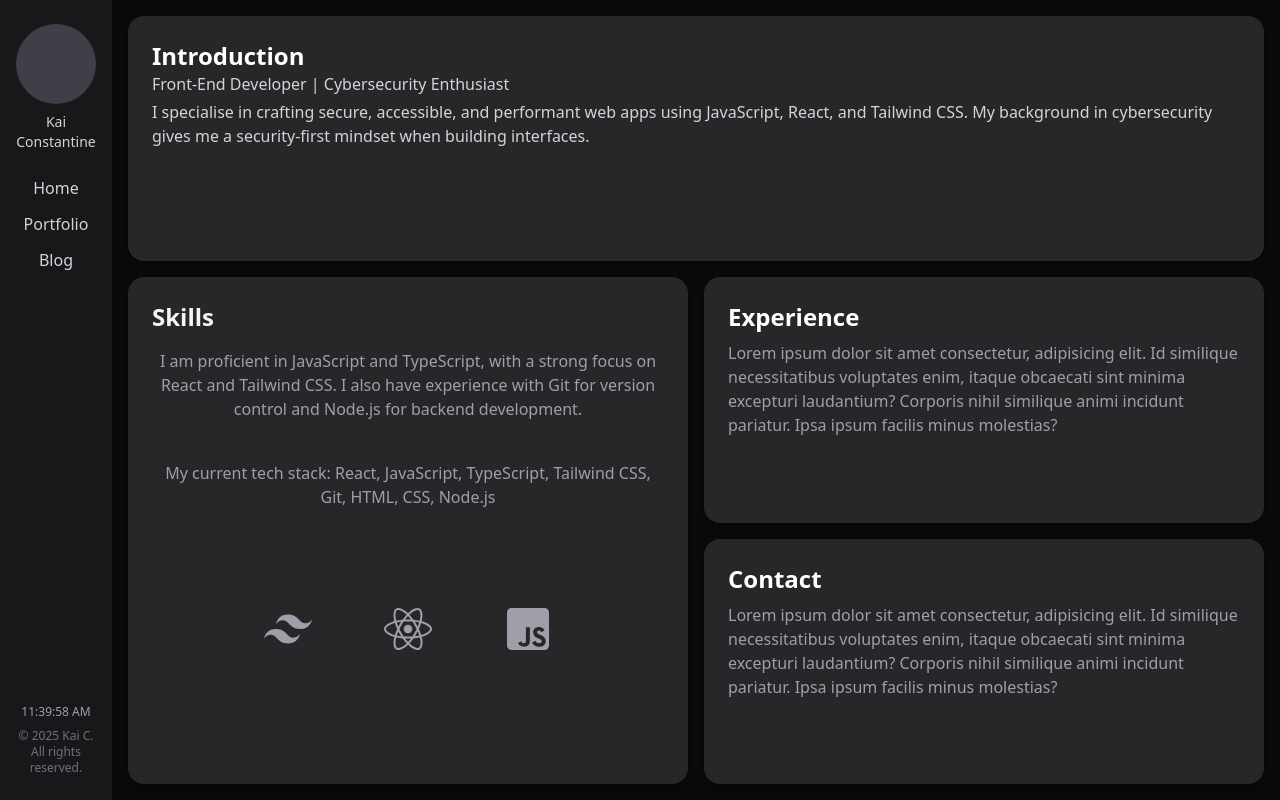
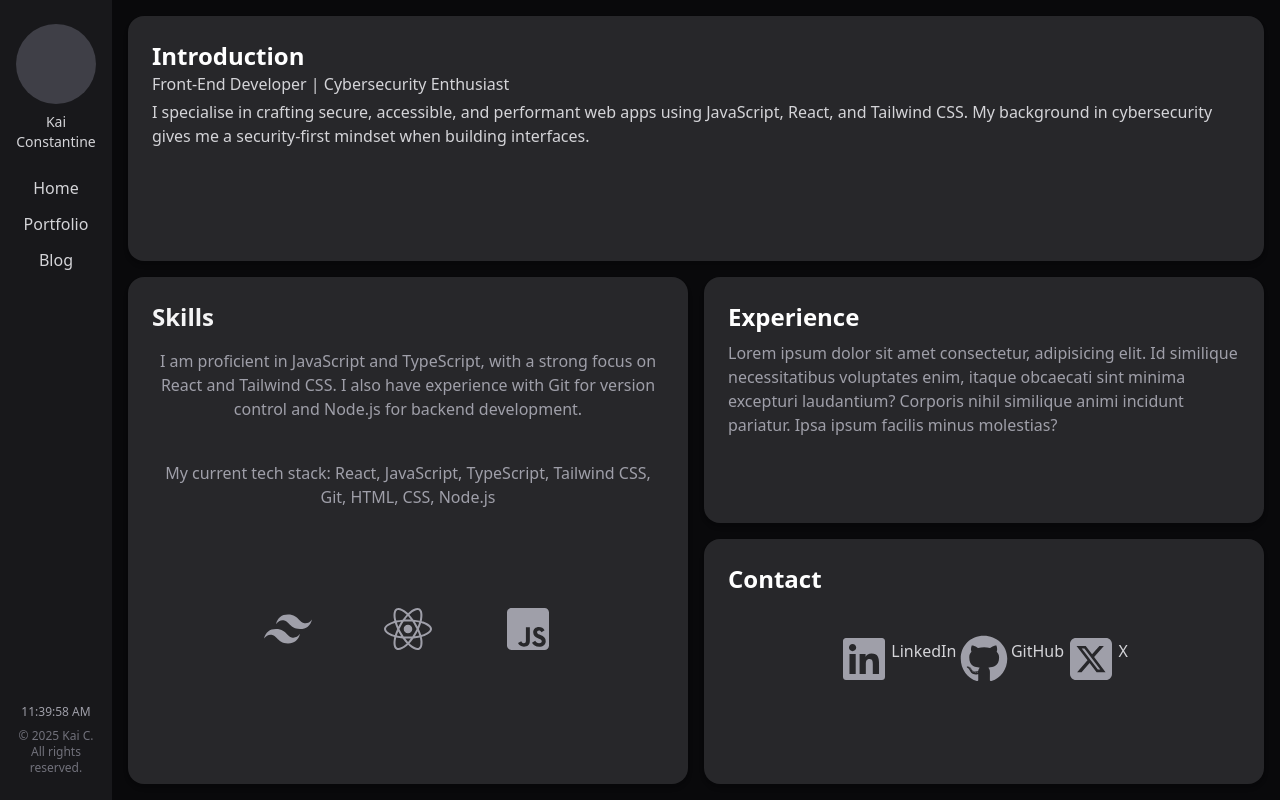
Before and after one commit to Kaialogen/Portfolio, a React (Vite) app: page / in a window 1280 px wide. Built offline with nearby package versions, Linux system fonts and the light colour scheme.

Commit message:
Feat: Update Contact component to include social media links and remove placeholder text

```diff
--- a/src/components/Layout/Contact.tsx
+++ b/src/components/Layout/Contact.tsx
@@ -1,7 +1,19 @@
+import { FaLinkedin, FaGithub } from "react-icons/fa";
+import { FaSquareXTwitter } from "react-icons/fa6";
+
 const Contact = () => (
     <section className="p-6 rounded-2xl bg-zinc-800 shadow-md h-full">
       <h1 className="text-2xl font-bold">Contact</h1>
-      <p className="mt-2 text-zinc-400">Lorem ipsum dolor sit amet consectetur, adipisicing elit. Id similique necessitatibus voluptates enim, itaque obcaecati sint minima excepturi laudantium? Corporis nihil similique animi incidunt pariatur. Ipsa ipsum facilis minus molestias?</p>
+      <div className="mt-6 flex justify-center items-center">
+        <div className="flex items-center justify-between w-72">
+          <FaLinkedin className="w-12 h-12 text-zinc-400 mt-4" />
+            <a href="https://www.linkedin.com/in/kai-constantine-834952197/" target="_blank" rel="noopener noreferrer" className="text-zinc-300 hover:text-zinc-100">LinkedIn</a>
+          <FaGithub className="w-12 h-12 text-zinc-400 mt-4" />
+            <a href="https://github.com/Kaialogen" target="_blank" rel="noopener noreferrer" className="text-zinc-300 hover:text-zinc-100">GitHub</a>
+          <FaSquareXTwitter className="w-12 h-12 text-zinc-400 mt-4" />
+            <a href="https://twitter.com/Kaialogen" target="_blank" rel="noopener noreferrer" className="text-zinc-300 hover:text-zinc-100">X</a>
+        </div>
+      </div>
     </section>
   )
 
```
